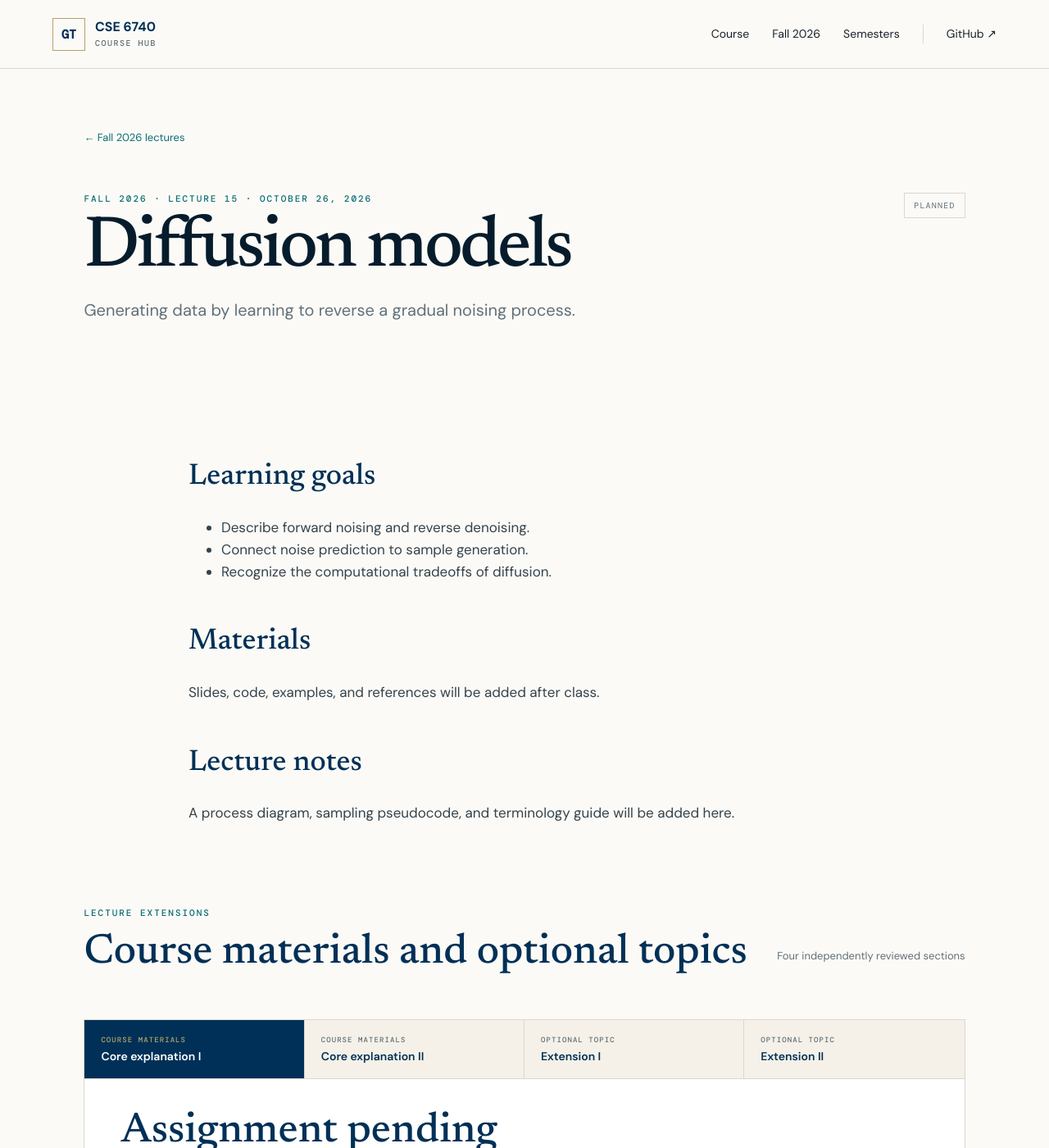
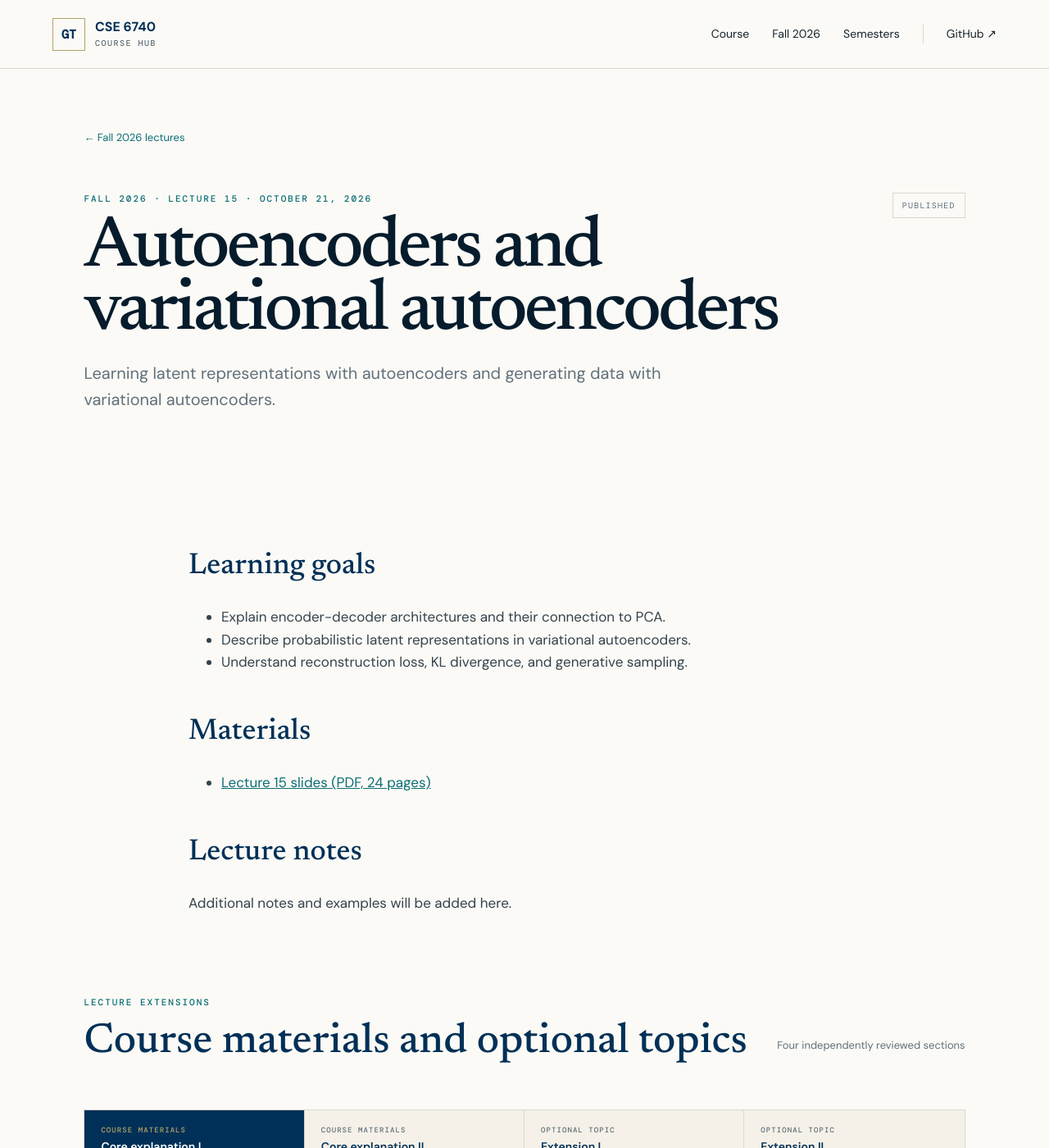
Before and after one commit to GT-KOALA/Gatech-CSE6740, a Jekyll site: the page built from _lectures/fall-2026/15-diffusion.md, in a window 1280 px wide and 1400 px high. Shown: the whole window at 82% size. Built offline with Jekyll 4.4.1, drawn with Linux system fonts in a browser that asks for light colours.

Commit message:
Publish updated lecture 15 autoencoder and VAE slides

```diff
--- a/_lectures/fall-2026/15-diffusion.md
+++ b/_lectures/fall-2026/15-diffusion.md
@@ -1,20 +1,20 @@
 ---
-title: Diffusion models
+title: Autoencoders and variational autoencoders
 number: "15"
-date: 2026-10-26
-summary: Generating data by learning to reverse a gradual noising process.
-status: planned
+date: 2026-10-21
+summary: Learning latent representations with autoencoders and generating data with variational autoencoders.
+status: published
 ---
 ## Learning goals
 
-- Describe forward noising and reverse denoising.
-- Connect noise prediction to sample generation.
-- Recognize the computational tradeoffs of diffusion.
+- Explain encoder-decoder architectures and their connection to PCA.
+- Describe probabilistic latent representations in variational autoencoders.
+- Understand reconstruction loss, KL divergence, and generative sampling.
 
 ## Materials
 
-Slides, code, examples, and references will be added after class.
+- [Lecture 15 slides (PDF, 24 pages)]({{ '/assets/semesters/fall-2026/lectures/15/lecture-15-autoencoders-and-variational-autoencoders.pdf' | relative_url }})
 
 ## Lecture notes
 
-A process diagram, sampling pseudocode, and terminology guide will be added here.
+Additional notes and examples will be added here.
```
Also changed, not shown: 1 other file.
